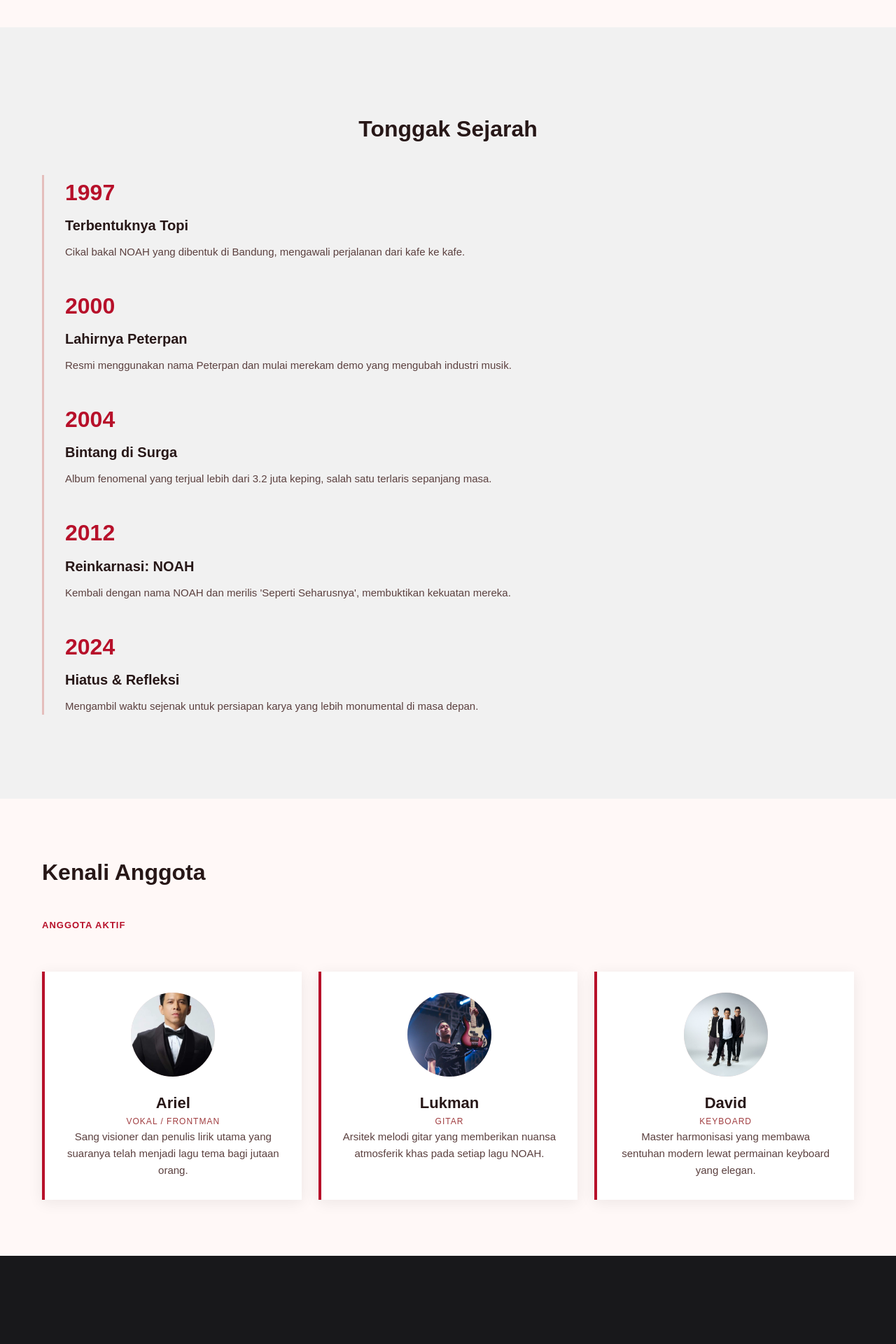
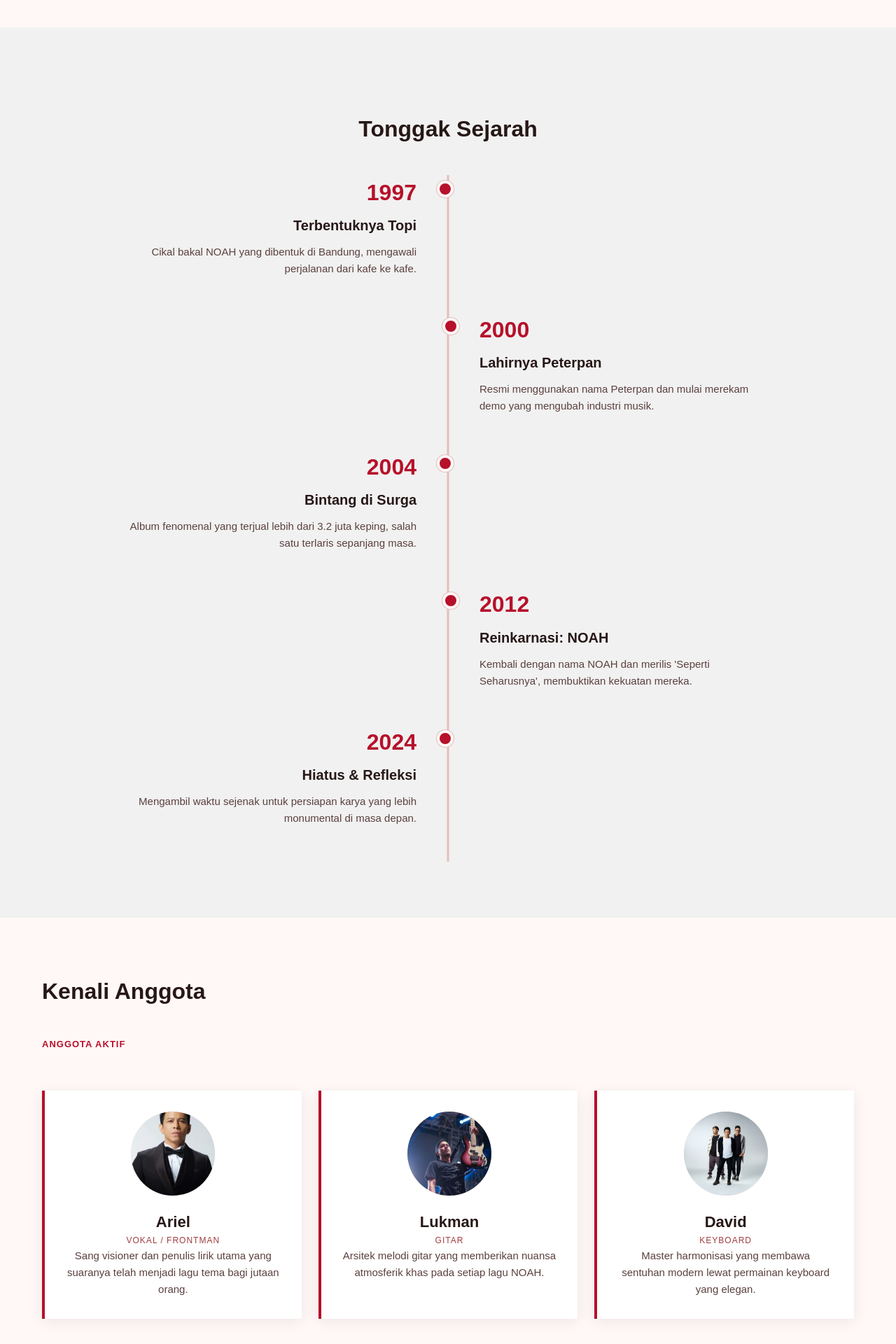
Before and after one commit to Pudidil-dev/noah-website, a PHP site: page /cerita-band.html in a window 1280 px wide. Shown: the part 883-2803 px from the top of the page at 70% size. Run offline with PHP 8.4, Linux system fonts and the light colour scheme.

Commit message:
feat: footer kontekstual (sembunyikan link halaman aktif) + timeline Tonggak Sejarah tengah/alternating

```diff
--- a/cerita-band.html
+++ b/cerita-band.html
@@ -6,7 +6,7 @@
   <title>Cerita Band - NOAH</title>
   <link rel="stylesheet" href="style.css">
 </head>
-<body>
+<body class="page-cerita">
 
   <!-- ===== NAVBAR (sama di semua halaman) ===== -->
   <header class="navbar">
@@ -176,12 +176,12 @@
     <div>
       <h4 class="footer-judul">Navigasi</h4>
       <ul>
-        <li><a href="cerita-band.html">Cerita Band</a></li>
-        <li><a href="diskografi.html">Diskografi</a></li>
-        <li><a href="tur-event.html">Event</a></li>
-        <li><a href="berita-media.html">Media</a></li>
-        <li><a href="sahabat-noah.html">Sahabat NOAH</a></li>
-        <li><a href="toko.html">Toko</a></li>
+        <li class="nav-cerita"><a href="cerita-band.html">Cerita Band</a></li>
+        <li class="nav-diskografi"><a href="diskografi.html">Diskografi</a></li>
+        <li class="nav-event"><a href="tur-event.html">Event</a></li>
+        <li class="nav-media"><a href="berita-media.html">Media</a></li>
+        <li class="nav-sahabat"><a href="sahabat-noah.html">Sahabat NOAH</a></li>
+        <li class="nav-toko"><a href="toko.html">Toko</a></li>
       </ul>
     </div>
     <div>
--- a/index.html
+++ b/index.html
@@ -7,7 +7,7 @@
   <!-- Menghubungkan file CSS eksternal -->
   <link rel="stylesheet" href="style.css">
 </head>
-<body>
+<body class="page-index">
 
   <!--
     CATATAN GAMBAR (untuk pelajar):
--- a/style.css
+++ b/style.css
@@ -711,15 +711,60 @@ img {
 }
 
 
-/* ===== TIMELINE (milestones) ===== */
+/* ===== TIMELINE TENGAH (alternating kiri-kanan, tanpa JS) ===== */
 .timeline {
-  border-left: 3px solid #e4bebc;
-  padding-left: 30px;
+  position: relative;
+  max-width: 1000px;
+  margin: 0 auto;
+}
+
+/* garis vertikal di tengah */
+.timeline::before {
+  content: "";
+  position: absolute;
+  left: 50%;
+  top: 0;
+  bottom: 0;
+  width: 3px;
+  transform: translateX(-50%);
+  background-color: #e4bebc;
 }
 
 .timeline-item {
-  margin-bottom: 40px;
-}
+  position: relative;
+  width: 50%;
+  padding: 0 45px 50px;
+}
+
+/* entri ganjil -> sisi KIRI, teks rata kanan */
+.timeline-item:nth-child(odd) {
+  left: 0;
+  text-align: right;
+}
+
+/* entri genap -> sisi KANAN, teks rata kiri */
+.timeline-item:nth-child(even) {
+  left: 50%;
+  text-align: left;
+}
+
+/* titik di garis tengah */
+.timeline-item::after {
+  content: "";
+  position: absolute;
+  top: 8px;
+  width: 16px;
+  height: 16px;
+  border-radius: 50%;
+  background-color: #b7102a;
+  border: 4px solid #fff8f7;
+  box-shadow: 0 0 0 1px #e4bebc;
+  z-index: 2;
+  transition: transform .25s ease;   /* polish: titik membesar saat hover */
+}
+.timeline-item:nth-child(odd)::after  { right: -8px; }
+.timeline-item:nth-child(even)::after { left: -8px; }
+.timeline-item:hover::after { transform: scale(1.35); }
 
 .tahun {
   display: inline-block;
@@ -1586,3 +1631,45 @@ img {
     animation: none !important;
   }
 }
+
+
+/* ============================================
+   MEGA FOOTER KONTEKSTUAL
+   Sembunyikan link halaman yang SEDANG dibuka dari
+   nav footer. "Interaktif" lewat CSS (class di <body>),
+   tanpa JavaScript. HTML footer tetap identik di semua file.
+   ============================================ */
+.page-cerita    .nav-cerita,
+.page-diskografi .nav-diskografi,
+.page-event     .nav-event,
+.page-media     .nav-media,
+.page-sahabat   .nav-sahabat,
+.page-toko      .nav-toko {
+  display: none;
+}
+
+
+/* ============================================
+   TIMELINE TENGAH - versi layar kecil (HP)
+   Semua entri menumpuk rapi di satu sisi (kiri).
+   ============================================ */
+@media (max-width: 768px) {
+  .timeline::before {
+    left: 8px;
+  }
+
+  .timeline-item,
+  .timeline-item:nth-child(odd),
+  .timeline-item:nth-child(even) {
+    width: 100%;
+    left: 0;
+    text-align: left;
+    padding: 0 0 40px 35px;
+  }
+
+  .timeline-item:nth-child(odd)::after,
+  .timeline-item:nth-child(even)::after {
+    left: 0;
+    right: auto;
+  }
+}
```
Also changed, not shown: berita-media.html (+7 -7 lines), diskografi.html (+7 -7 lines), sahabat-noah.html (+7 -7 lines), todo.md (+2 -0 lines), toko.html (+7 -7 lines), tur-event.html (+7 -7 lines).
